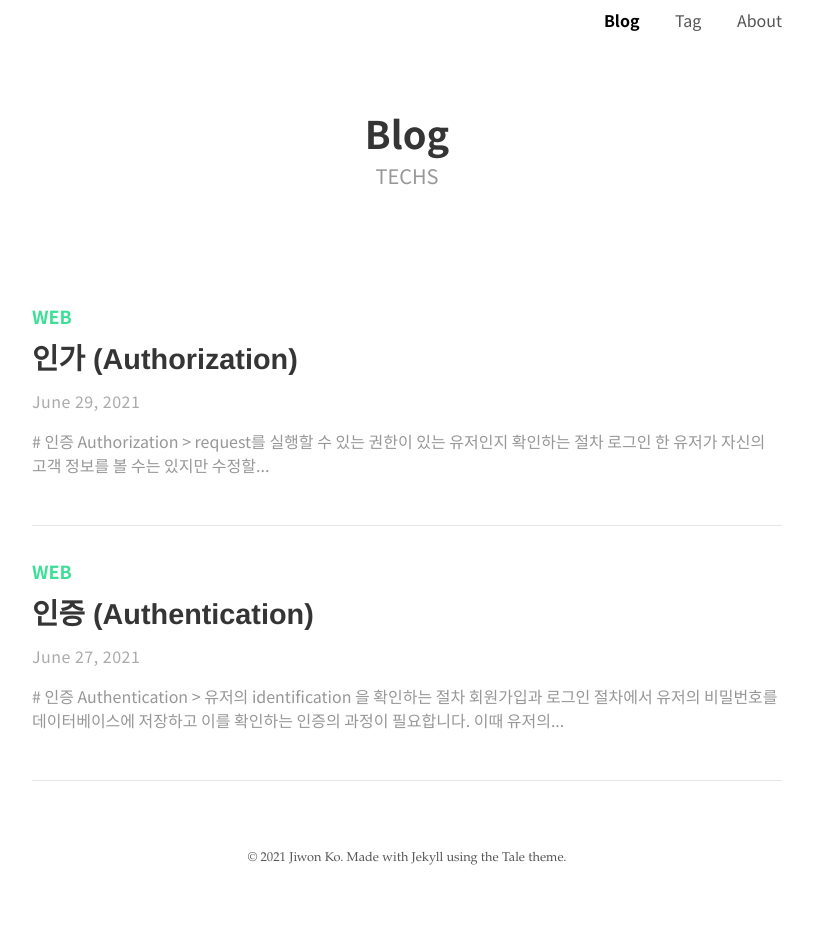
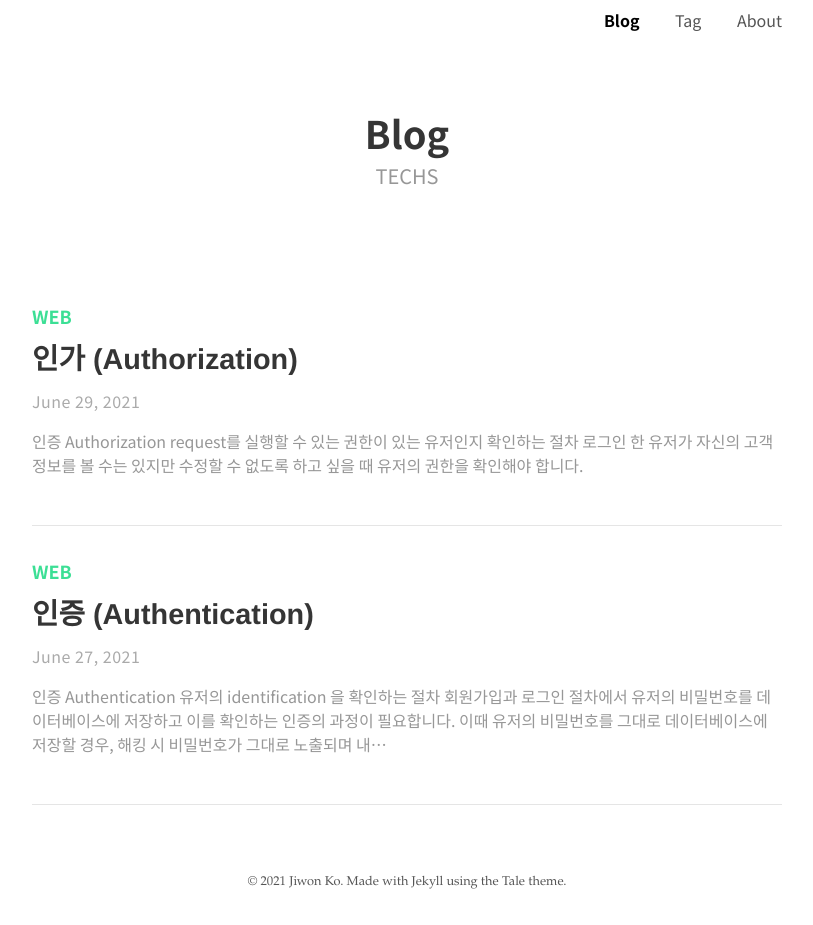
Before and after one commit to Gxone/Gxone.github.io, a Jekyll site: the page built from blog/index.html, in a window 1280 px wide. Shown: the whole page, without its empty margins (233-1046 px from the left). Built offline with Jekyll 4.4.1, drawn with Linux system fonts in a browser that asks for light colours; some web fonts are replaced; before the commit the page ends 901 px from its top, so only the background shows below that.

Commit message:
Modify: 일부 내용 수정

````diff
--- a/_config.yml
+++ b/_config.yml
@@ -1,6 +1,6 @@
 # Site settings
 title:          Gxone
-description:    "Minimal Jekyll theme for storytellers"
+description:    "Tech Blog"
 baseurl:        ""
 url:            "https://gxone.github.io"
 
--- a/_includes/post-list.html
+++ b/_includes/post-list.html
@@ -12,7 +12,7 @@
             {{ page.date | date: "%B %d, %Y" }}
         </time>
         <p class="catalogue-body">
-            {{ page.content | truncatewords: 24 | strip_html }}
+            {{ page.content | truncate: 200 | markdownify | strip_html }}
         </p>
     </a>
     {% endif %}
--- a/blog/authentication/index.md
+++ b/blog/authentication/index.md
@@ -66,7 +66,7 @@ date: "2021-06-27"
 
 <br>
 ## Bcrypt
-[bcrypt](https://ko.wikipedia.org/wiki/Bcrypt)는 단방향 암호화 해싱함수로 1999년 USENIX에서 발표되었습니다.
+[bcrypt](https://ko.wikipedia.org/wiki/Bcrypt)는 단방향 암호화 해시 함수로 1999년 USENIX에서 발표되었습니다.
 ```
 $2b$[cost]$[22 character salt][31 character hash]
 ```
````
